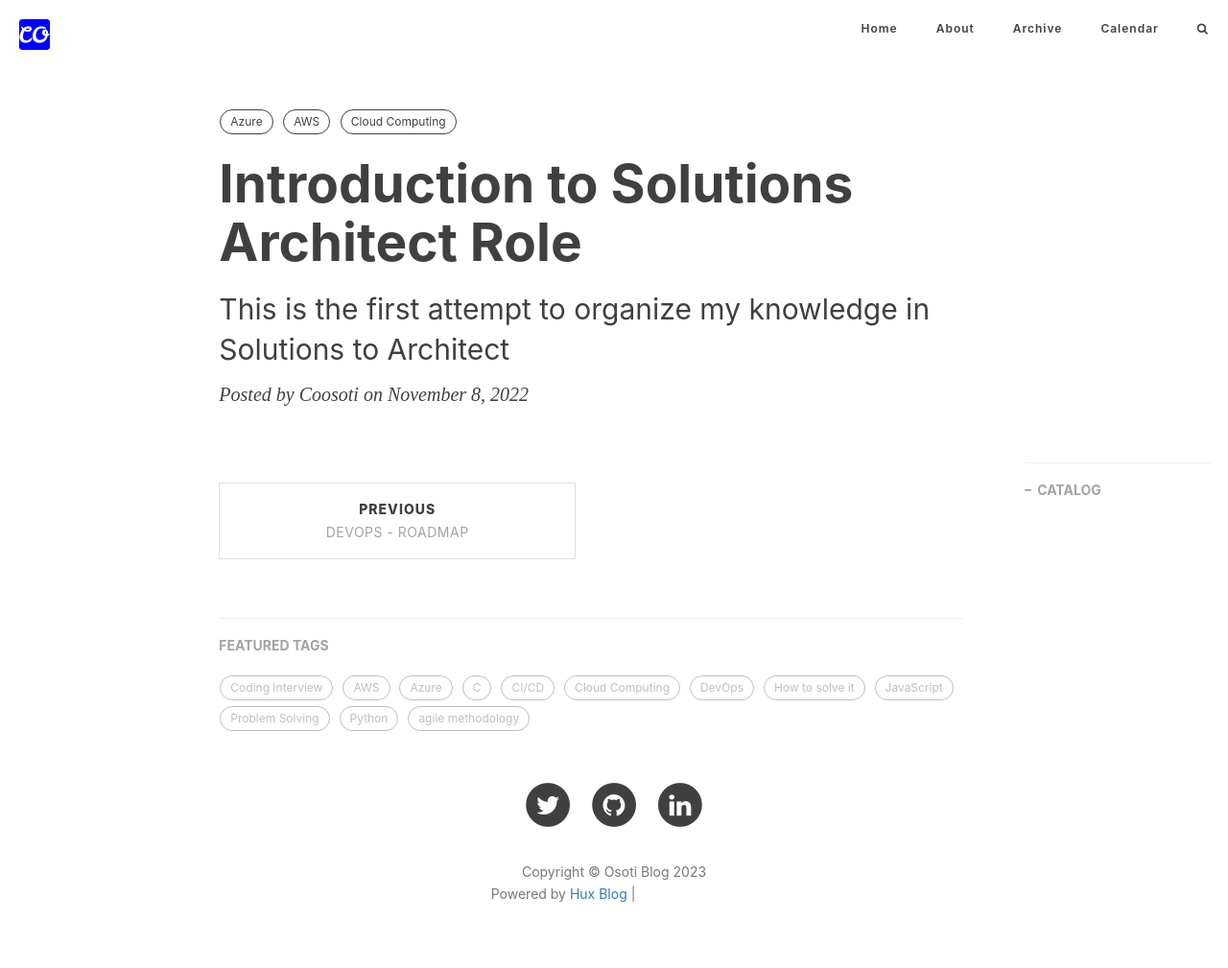
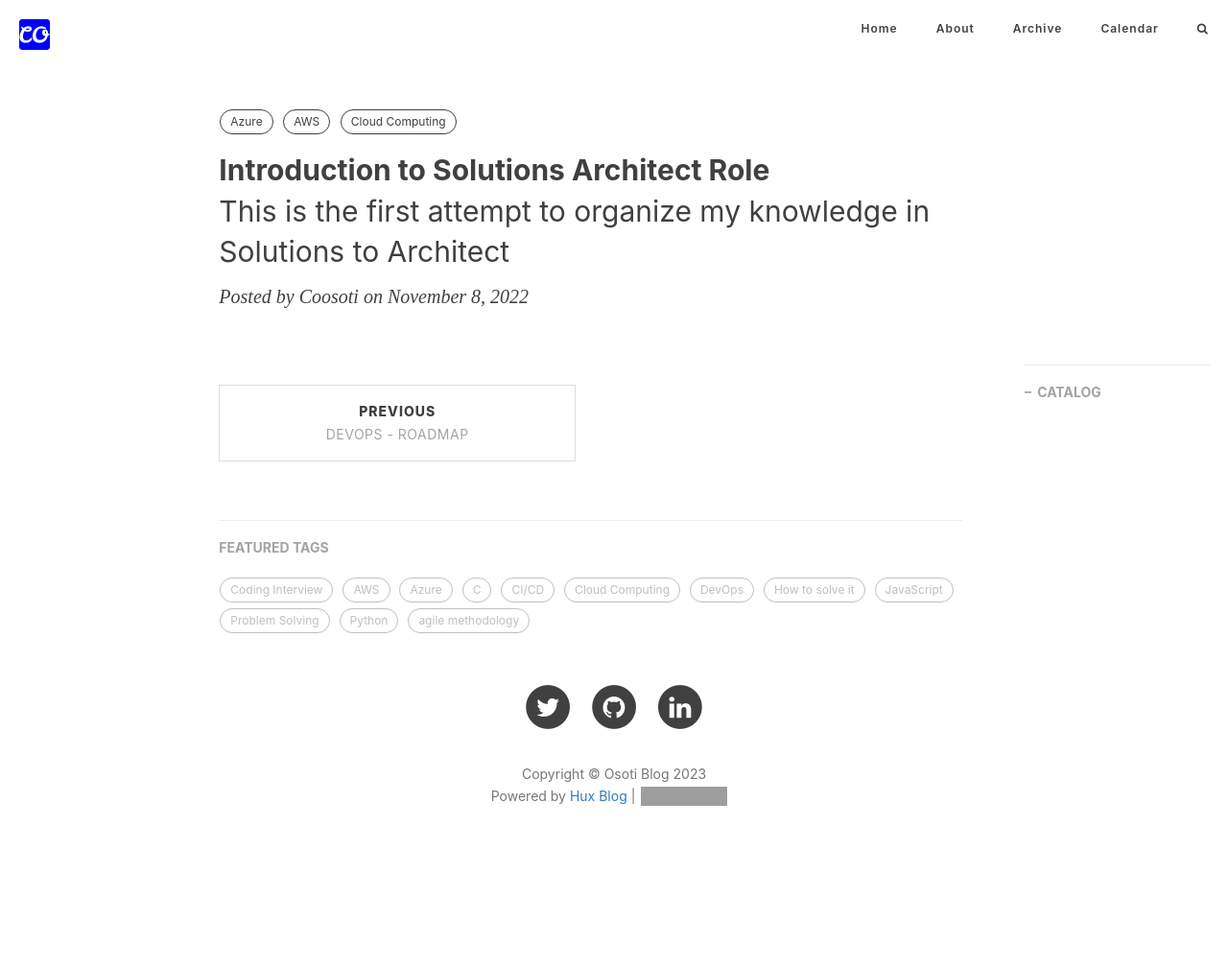
Before and after one commit to coosoti/blog, a Jekyll site: the page built from _posts/solutions_architect/2022-11-08-introduction-to-solutions-architect.md, in a window 1280 px wide. Shown: the whole page at 96% size. Built offline with Jekyll 4.4.1, drawn with Linux system fonts in a browser that asks for light colours; nearby versions of some CDN libraries; comment, search, counter and statistics services are not loaded; after the commit the page ends 907 px from its top, so only the background shows below that; grey boxes are pictures that could not be loaded.

Commit message:
fix intro-header

```diff
--- a/_includes/intro-header.html
+++ b/_includes/intro-header.html
@@ -40,9 +40,9 @@
                         <a class="tag" href="{{ site.baseurl }}/archive/?tag={{ tag | url_encode }}" title="{{ tag }}">{{ tag }}</a>
                         {% endfor %}
                     </div>
-                    <h1>{{ page.title }}</h1>
+                    <h2>{{ page.title }}</h2>
                     {% comment %} always create a h2 for keeping the margin {% endcomment %}
-                    <h2 class="subheading">{{ page.subtitle }}</h2>
+                    <h3 class="subheading">{{ page.subtitle }}</h3>
                     <span class="meta">Posted by {% if page.author %}{{ page.author }}{% else %}{{ site.title }}{% endif %} on {{ page.date | date: "%B %-d, %Y" }}</span>
                 </div>
             </div>
```
